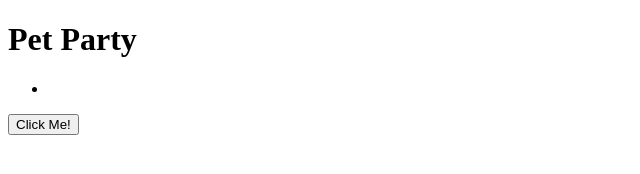
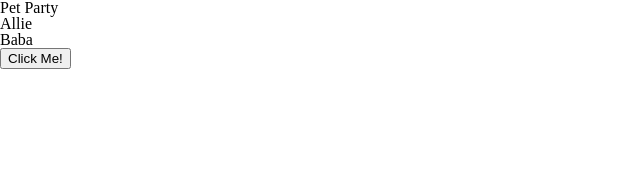
Before and after one commit to Alwynblake/jquery, a plain HTML site: page index.html in a window 1280 px wide. Shown: the whole page, without its empty margins (0-640 px from the left). Drawn offline with nearby package versions, Linux system fonts and the light colour scheme.

Commit message:
first commit

```diff
--- a/index.html
+++ b/index.html
@@ -3,6 +3,7 @@
   <head>
       <meta charset="UTF-8">
       <title>Demo</title>
+    <link rel="stylesheet" href="styles/reset.css">
     </head>
     <body>
       <header>
@@ -11,6 +12,7 @@
       <section>
         <ul class="pets">
         <li class="pet-template"></li>
+
         </ul>
         <button>Click Me!</button>
       </section>
--- a/js/app.js
+++ b/js/app.js
@@ -7,7 +7,7 @@
 
 $('button').on('click', function() {
   //getting the text from the button
-  // console.log($(this).text());
+  console.log($(this).text());
 
   //setting the text in the button to something new
   // console.log($(this).text('level'));
@@ -15,3 +15,20 @@ $('button').on('click', function() {
   //toggle
   $('ul').toggle('hide');
 });
+
+// 1.DOM manipulation
+let $pets = $('.pets');
+let $petTemplate = $('.pet-template');
+
+// 2.Create the markup/Give it content
+let $newPet = $petTemplate.clone();
+$newPet.removeAttr('class');
+$newPet.text('Allie');
+
+let $newPetTwo = $petTemplate.clone();
+$newPetTwo.removeAttr('class');
+$newPetTwo.text('Baba');
+
+// 3.Render it to the DOM
+$pets.append($newPet);
+$pets.append($newPetTwo);
--- /dev/null
+++ b/styles/reset.css
@@ -0,0 +1,48 @@
+/* http://meyerweb.com/eric/tools/css/reset/
+   v2.0 | 20110126
+   License: none (public domain)
+*/
+
+html, body, div, span, applet, object, iframe,
+h1, h2, h3, h4, h5, h6, p, blockquote, pre,
+a, abbr, acronym, address, big, cite, code,
+del, dfn, em, img, ins, kbd, q, s, samp,
+small, strike, strong, sub, sup, tt, var,
+b, u, i, center,
+dl, dt, dd, ol, ul, li,
+fieldset, form, label, legend,
+table, caption, tbody, tfoot, thead, tr, th, td,
+article, aside, canvas, details, embed,
+figure, figcaption, footer, header, hgroup,
+menu, nav, output, ruby, section, summary,
+time, mark, audio, video {
+    margin: 0;
+    padding: 0;
+    border: 0;
+    font-size: 100%;
+    font: inherit;
+    vertical-align: baseline;
+}
+/* HTML5 display-role reset for older browsers */
+article, aside, details, figcaption, figure,
+footer, header, hgroup, menu, nav, section {
+    display: block;
+}
+body {
+    line-height: 1;
+}
+ol, ul {
+    list-style: none;
+}
+blockquote, q {
+    quotes: none;
+}
+blockquote:before, blockquote:after,
+q:before, q:after {
+    content: '';
+    content: none;
+}
+table {
+    border-collapse: collapse;
+    border-spacing: 0;
+}
```
